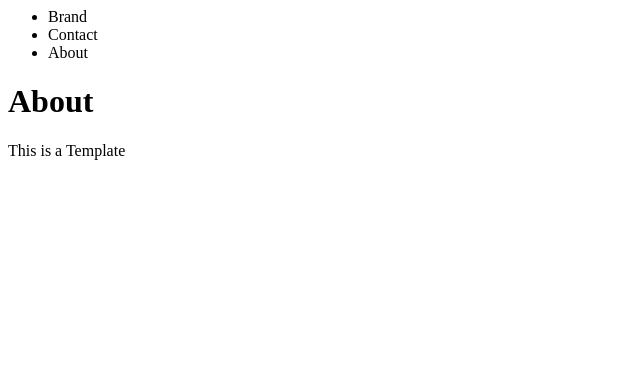
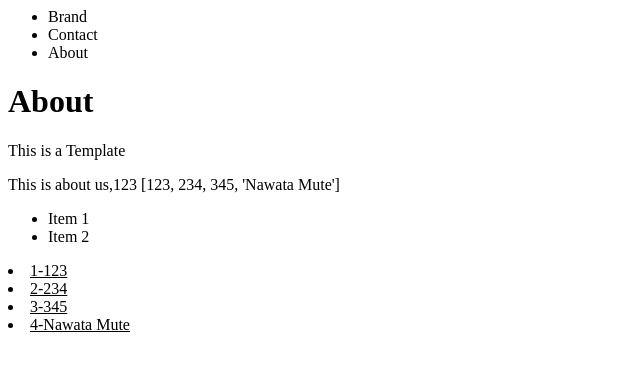
Before and after one commit to pommland/trydjango, a Django app: page /about/ in a window 1280 px wide. Shown: the top 371 px of the page, without its empty margins (0-640 px from the left). Run offline with Django 3.2, Linux system fonts and the light colour scheme.

Commit message:
Edite for loop in a Template and edite keys vaue in pages/view

```diff
--- a/src/pages/views.py
+++ b/src/pages/views.py
@@ -12,7 +12,12 @@ def contact_view(request,*args , **kwargs):
     return render(request,"contact.html",{})
 
 def about_view(request,*args , **kwargs):
-    return render(request,"about.html",{})
+    my_context = {
+        "my_text"    : "This is about us",
+        "my_number"  : 123,
+        "my_list"    : [123,234,345,"Nawata Mute"]
+    }
+    return render(request,"about.html",my_context)
 
 def social_view(request,*args , **kwargs):
     return HttpResponse("<h1>Social Page</h1>")
--- a/src/templates/about.html
+++ b/src/templates/about.html
@@ -1,5 +1,22 @@
 {%  extends "base.html" %}
+
 {% block content %}
 <h1>About</h1>
 <p>This is a Template</p>
+
+<p>
+    {{my_text}},{{my_number}}
+    {{ my_list}}
+</p>
+
+<ul>
+    <li>Item 1</li>
+    <li>Item 2</li>
+</ul>
+
+<u>{% for my_sub_item in my_list %}
+    <li>{{forloop.counter}}-{{ my_sub_item }}</li>
+{% endfor %}
+</u>
+
 {% endblock %}
```
